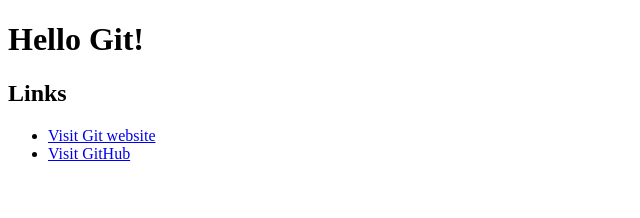
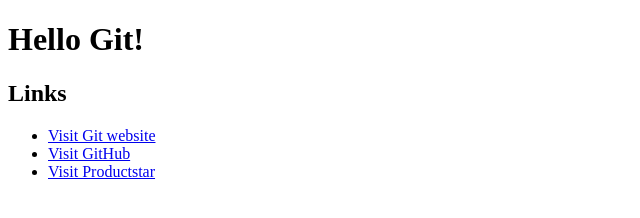
Before and after one commit to renat5509/Hello-git, a plain HTML site: page index.html in a window 1280 px wide. Shown: the whole page, without its empty margins (0-640 px from the left). Drawn offline with Linux system fonts and the light colour scheme.

Commit message:
Add Productstar link

```diff
--- a/index.html
+++ b/index.html
@@ -18,6 +18,9 @@
     <li>
         <a href="https://git-hub.com/">Visit GitHub</a>
     </li>
+    <li>
+        <a href="https://productstar.ru/">Visit Productstar</a>
+    </li>
  </ul>
 </main>
 
```
